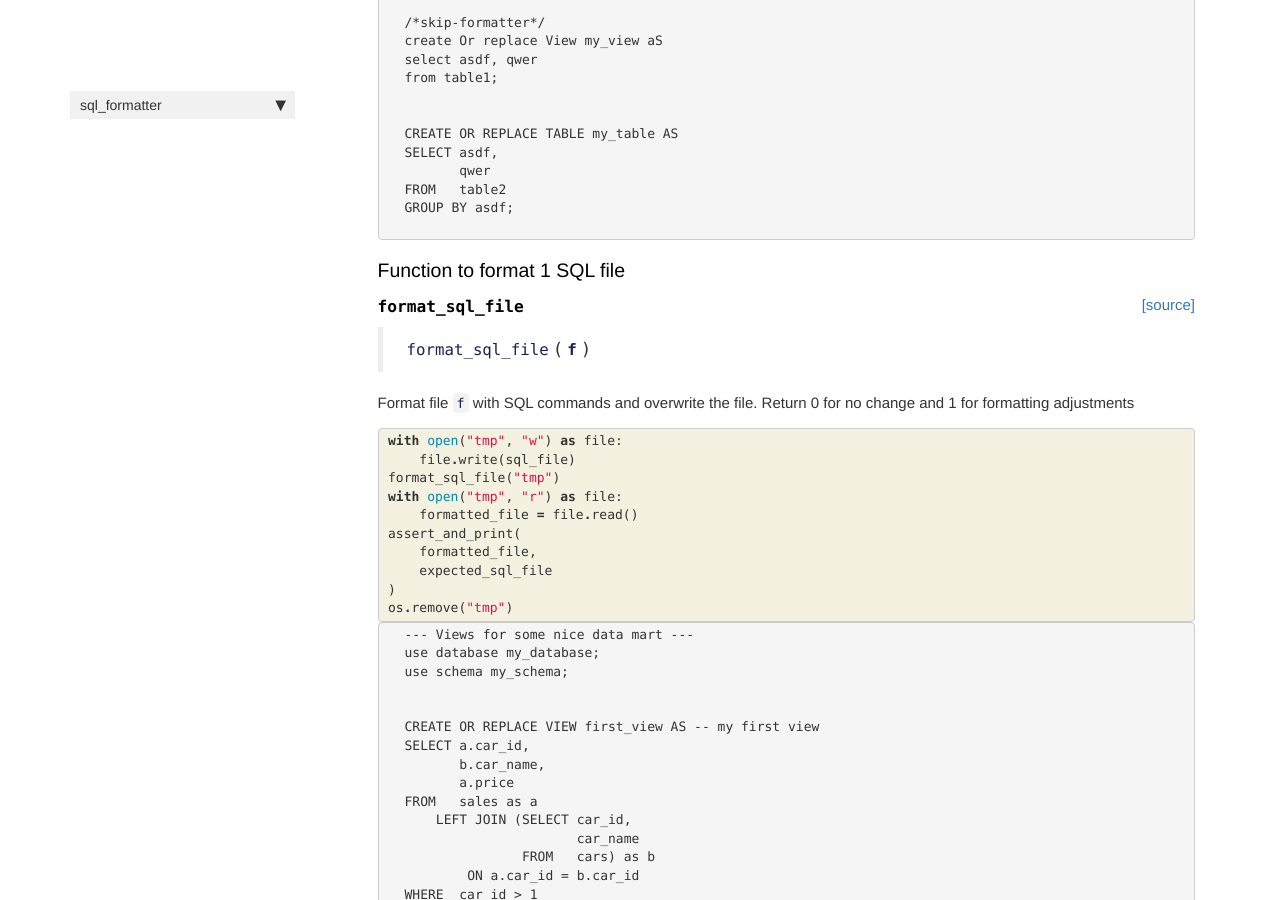
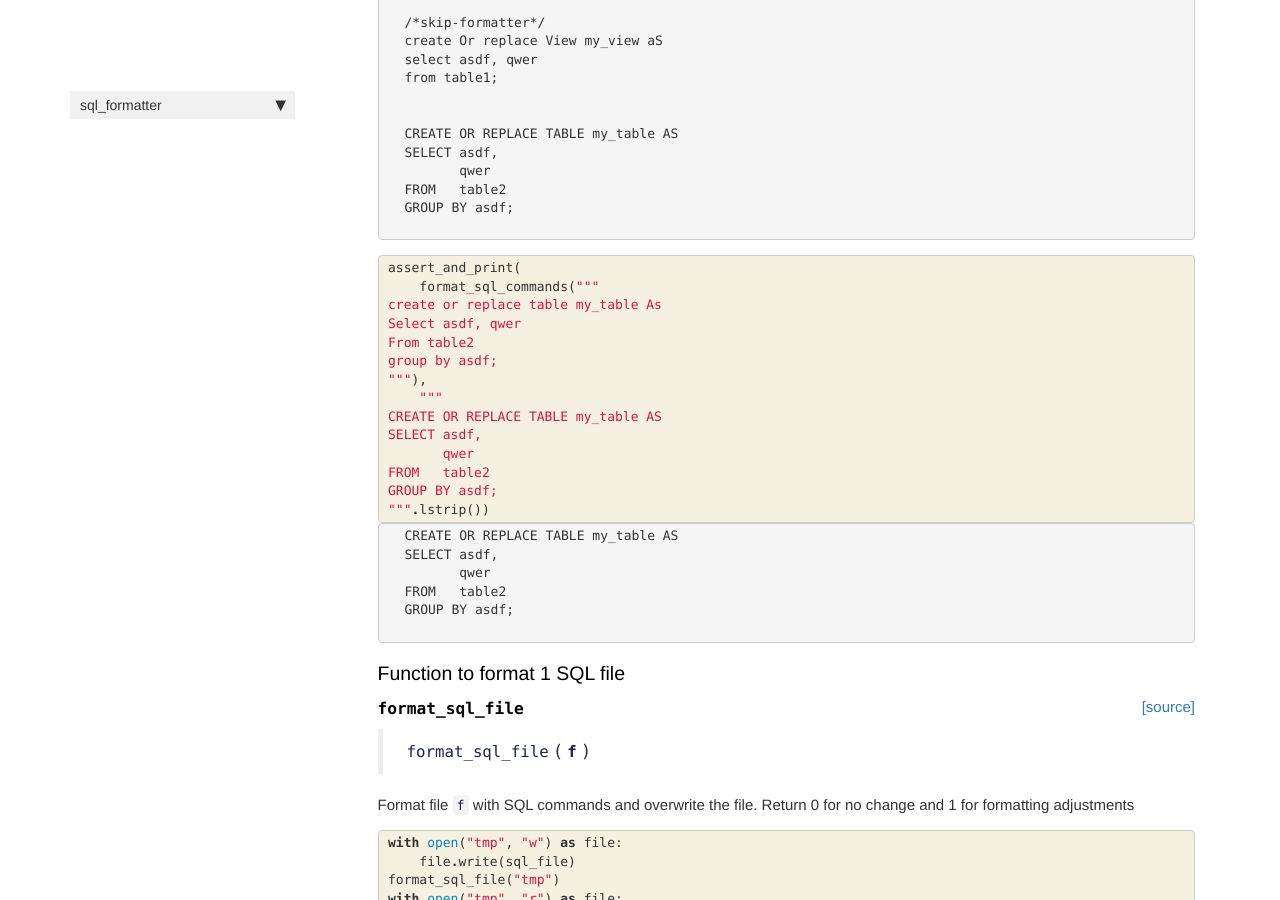
Before and after one commit to PabloRMira/sql_formatter, a Jekyll site: the page built from docs/format_file.html, in a window 1280 px wide and 900 px high, scrolled down 4370 px. Built offline with Jekyll 4.4.1, drawn with Linux system fonts in a browser that asks for light colours; nearby versions of some CDN libraries; comment, search, counter and statistics services are not loaded.

Commit message:
[Bugfix] Newlines at the beginning of SQL file after formatting (#30)
This fixes #27

```diff
--- a/docs/format_file.html
+++ b/docs/format_file.html
@@ -528,6 +528,55 @@ GROUP BY asdf;
 </div>
     {% endraw %}
 
+    {% raw %}
+
+<div class="cell border-box-sizing code_cell rendered">
+<div class="input">
+
+<div class="inner_cell">
+    <div class="input_area">
+<div class=" highlight hl-ipython3"><pre><span></span><span class="n">assert_and_print</span><span class="p">(</span>
+    <span class="n">format_sql_commands</span><span class="p">(</span><span class="s2">&quot;&quot;&quot;</span>
+<span class="s2">create or replace table my_table As</span>
+<span class="s2">Select asdf, qwer</span>
+<span class="s2">From table2</span>
+<span class="s2">group by asdf;</span>
+<span class="s2">&quot;&quot;&quot;</span><span class="p">),</span>
+    <span class="sd">&quot;&quot;&quot;</span>
+<span class="sd">CREATE OR REPLACE TABLE my_table AS</span>
+<span class="sd">SELECT asdf,</span>
+<span class="sd">       qwer</span>
+<span class="sd">FROM   table2</span>
+<span class="sd">GROUP BY asdf;</span>
+<span class="sd">&quot;&quot;&quot;</span><span class="o">.</span><span class="n">lstrip</span><span class="p">())</span>
+</pre></div>
+
+    </div>
+</div>
+</div>
+
+<div class="output_wrapper">
+<div class="output">
+
+<div class="output_area">
+
+<div class="output_subarea output_stream output_stdout output_text">
+<pre>CREATE OR REPLACE TABLE my_table AS
+SELECT asdf,
+       qwer
+FROM   table2
+GROUP BY asdf;
+
+</pre>
+</div>
+</div>
+
+</div>
+</div>
+
+</div>
+    {% endraw %}
+
 <div class="cell border-box-sizing text_cell rendered"><div class="inner_cell">
 <div class="text_cell_render border-box-sizing rendered_html">
 <h3 id="Function-to-format-1-SQL-file">Function to format 1 SQL file<a class="anchor-link" href="#Function-to-format-1-SQL-file"> </a></h3>
@@ -545,7 +594,7 @@ GROUP BY asdf;
 
 
 <div class="output_markdown rendered_html output_subarea ">
-<h4 id="format_sql_file" class="doc_header"><code>format_sql_file</code><a href="https://github.com/PabloRMira/sql_formatter/tree/master/sql_formatter/format_file.py#L40" class="source_link" style="float:right">[source]</a></h4><blockquote><p><code>format_sql_file</code>(<strong><code>f</code></strong>)</p>
+<h4 id="format_sql_file" class="doc_header"><code>format_sql_file</code><a href="https://github.com/PabloRMira/sql_formatter/tree/master/sql_formatter/format_file.py#L42" class="source_link" style="float:right">[source]</a></h4><blockquote><p><code>format_sql_file</code>(<strong><code>f</code></strong>)</p>
 </blockquote>
 <p>Format file <code>f</code> with SQL commands and overwrite the file.
 Return 0 for no change and 1 for formatting adjustments</p>
@@ -650,7 +699,7 @@ GROUP BY car_id;
 
 
 <div class="output_markdown rendered_html output_subarea ">
-<h4 id="format_sql_files" class="doc_header"><code>format_sql_files</code><a href="https://github.com/PabloRMira/sql_formatter/tree/master/sql_formatter/format_file.py#L55" class="source_link" style="float:right">[source]</a></h4><blockquote><p><code>format_sql_files</code>(<strong><code>files</code></strong>:"Path to SQL files")</p>
+<h4 id="format_sql_files" class="doc_header"><code>format_sql_files</code><a href="https://github.com/PabloRMira/sql_formatter/tree/master/sql_formatter/format_file.py#L57" class="source_link" style="float:right">[source]</a></h4><blockquote><p><code>format_sql_files</code>(<strong><code>files</code></strong>:"Path to SQL files")</p>
 </blockquote>
 <p>Format SQL <code>files</code></p>
 
--- a/sql_formatter/format_file.py
+++ b/sql_formatter/format_file.py
@@ -32,6 +32,8 @@ def format_sql_commands(s):
     ]
     # join by semicolon
     formatted_s = ";".join(formatted_split_s)
+    # remove starting and ending newlines
+    formatted_s = formatted_s.strip()
     # add newline at the end of file
     formatted_s = formatted_s + "\n"
     return formatted_s
```
Also changed, not shown: 1 other file.
